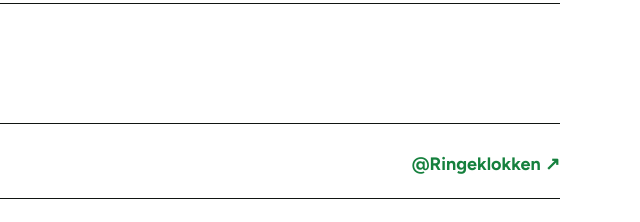
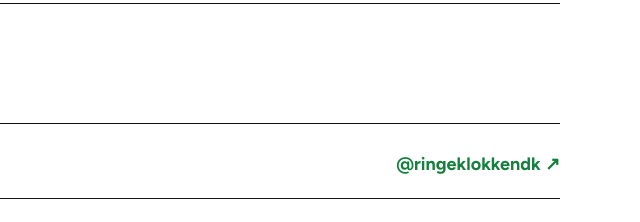
Before and after one commit to Ringeklokken/website, a plain HTML site: page index.html in a window 1280 px wide. Shown: the part 2860-3082 px from the top of the page, 640-1280 px from the left. Drawn offline with Linux system fonts and the light colour scheme.

Commit message:
Ret Instagram-link til @ringeklokkendk
Co-Authored-By: Claude Opus 5.5 <noreply@anthropic.com>
Claude-Session: https://claude.ai/code/session_01H9RZF7rVdzKH2Bp5ZCVGjq

```diff
--- a/index.html
+++ b/index.html
@@ -258,9 +258,9 @@ a{color:inherit}a:hover{color:#15803d}
       <p style="margin: 0; max-width: 28em"><br></p>
     </div>
     <div style="margin-top: 40px; display: flex; flex-direction: column">
-      <a target="_blank" rel="noopener" href="https://www.instagram.com/ringeklokken/" style="display: flex; flex-wrap: wrap; align-items: baseline; justify-content: space-between; gap: 4px 24px; padding: 20px 0; border-top: 1px solid #111512; text-decoration: none">
+      <a target="_blank" rel="noopener" href="https://www.instagram.com/ringeklokkendk/" style="display: flex; flex-wrap: wrap; align-items: baseline; justify-content: space-between; gap: 4px 24px; padding: 20px 0; border-top: 1px solid #111512; text-decoration: none">
         <span style="font-size: clamp(22px, 2.4vw, 28px); font-weight: 700; line-height: 1.2">Instagram</span>
-        <span style="font-weight: 700; color: #15803d">@Ringeklokken ↗</span>
+        <span style="font-weight: 700; color: #15803d">@ringeklokkendk ↗</span>
       </a>
       <div style="display: flex; flex-wrap: wrap; align-items: baseline; justify-content: space-between; gap: 4px 24px; padding: 20px 0; border-top: 1px solid #111512">
         <span style="font-size: clamp(22px, 2.4vw, 28px); font-weight: 700; line-height: 1.2">LinkedIn</span>
```
